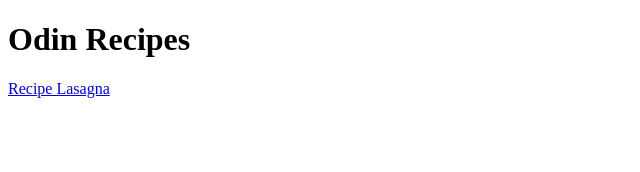
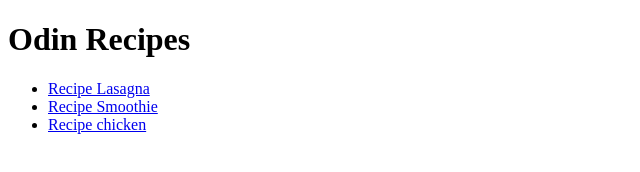
Before and after one commit to stefoftw/odin-recipes, a plain HTML site: page index.html in a window 1280 px wide. Shown: the whole page, without its empty margins (0-640 px from the left). Drawn offline with Linux system fonts and the light colour scheme.

Commit message:
Add additional links for recipes in index

```diff
--- a/index.html
+++ b/index.html
@@ -8,6 +8,10 @@
 
     <body>
         <h1>Odin Recipes</h1>
-        <a href="./recipes/lasagna.html">Recipe Lasagna</a>
+        <ul>
+            <li><a href="./recipes/lasagna.html">Recipe Lasagna</a></li>
+            <li><a href="./recipes/smoothie.html">Recipe Smoothie</a></li>
+            <li><a href="./recipes/chicken.html">Recipe chicken</a></li>
+        </ul>
     </body>
 </html>
```
